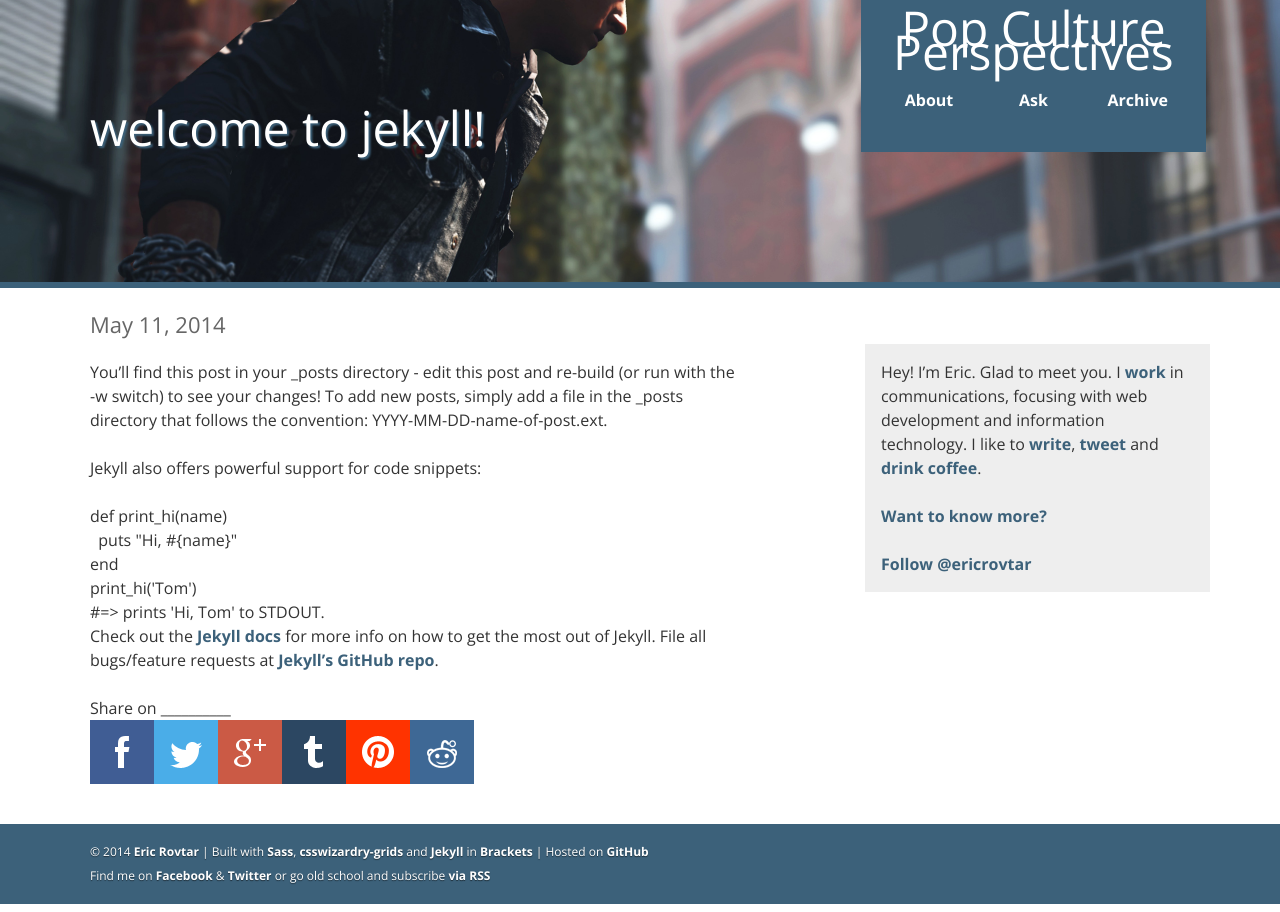
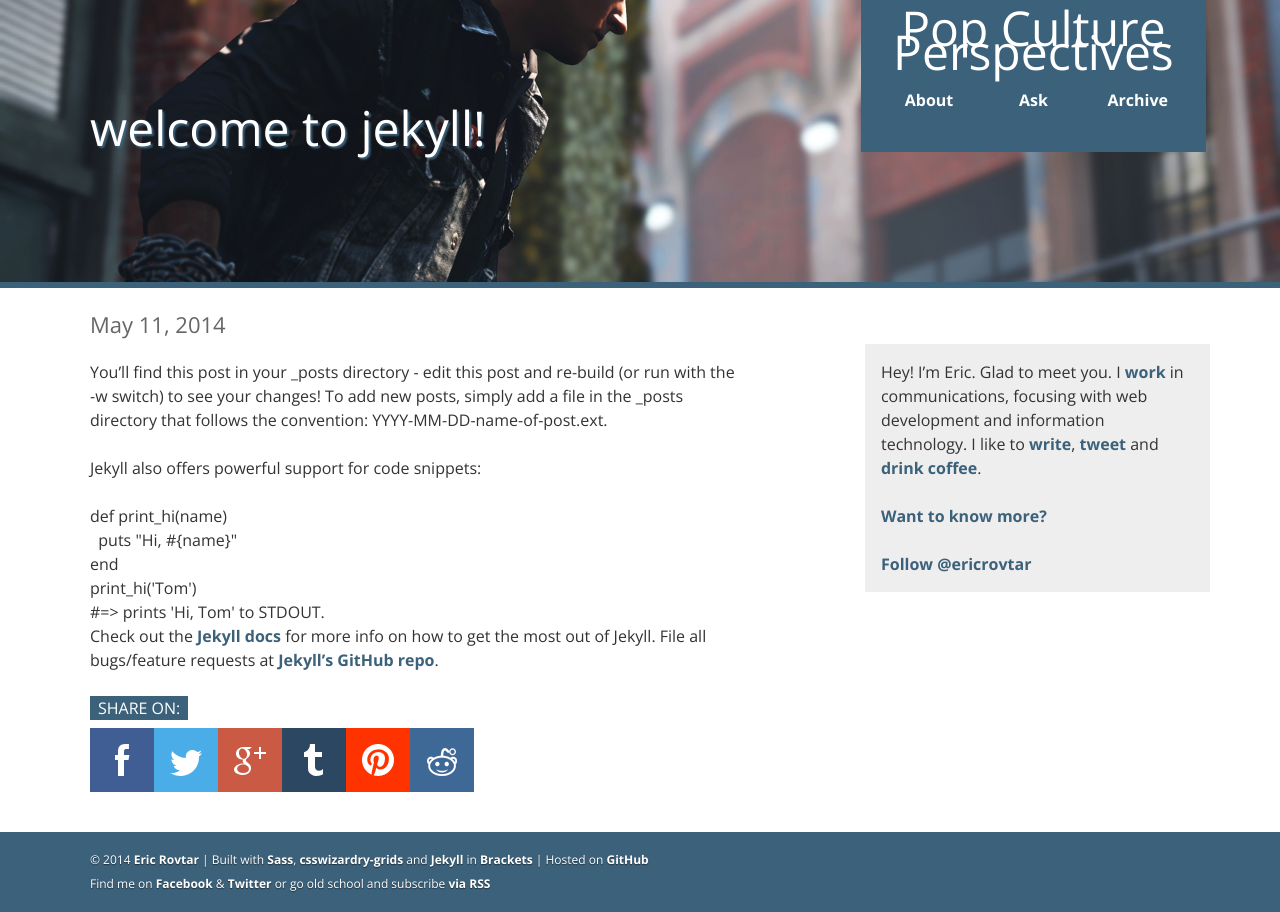
Before and after one commit to ericrovtar/ericrovtar.github.io, a Jekyll site: the page built from _posts/2014-05-11-welcome-to-jekyll.markdown, in a window 1280 px wide. Built offline with Jekyll 4.4.1, drawn with Linux system fonts in a browser that asks for light colours; comment, search, counter and statistics services are not loaded.

Commit message:
Update share__title and classnames

```diff
--- a/_includes/sharing.html
+++ b/_includes/sharing.html
@@ -1,26 +1,29 @@
-Share on __________
+<div class="share__title">
+    Share on:
+</div>
+
 <div class="grid grid--full">
     <div class="grid__item one-tenth square">
-        <div class="shareIcon facebook"></div>
+        <div class="share__tile facebook"></div>
     </div><!--
 
  --><div class="grid__item one-tenth square">
-        <div class="shareIcon twitter"></div>
+        <div class="share__tile twitter"></div>
     </div><!--
 
  --><div class="grid__item one-tenth square">
-        <div class="shareIcon google"></div>
+        <div class="share__tile google"></div>
     </div><!--
 
  --><div class="grid__item one-tenth square">
-    <div class="shareIcon tumblr square"></div>
+        <div class="share__tile tumblr"></div>
     </div><!--
 
  --><div class="grid__item one-tenth square">
-        <div class="shareIcon pinterest"></div>
+        <div class="share__tile pinterest"></div>
     </div><!--
 
  --><div class="grid__item one-tenth square">
-        <div class="shareIcon reddit"></div>
+        <div class="share__tile reddit"></div>
     </div>
 </div> <!-- /grid -->
--- a/styles/styles.css
+++ b/styles/styles.css
@@ -1495,21 +1495,29 @@ body {
   .footer a {
     color: #FFF; }
 
-.shareIcon {
+.share__title {
+  display: inline-block;
+  padding: 0px 0.5em;
+  text-transform: uppercase;
+  background: none repeat scroll 0% 0% #3c617a;
+  color: #FFF;
+  margin: 0px 0px 0.5em; }
+
+.share__tile {
   max-width: 64px;
   max-width: 64px;
   cursor: pointer; }
-  .shareIcon.facebook {
+  .share__tile.facebook {
     background: url("../images/icons/32px/facebook_white.png") no-repeat scroll center center #405d94; }
-  .shareIcon.twitter {
+  .share__tile.twitter {
     background: url("../images/icons/32px/twitter_white.png") no-repeat scroll center center #4aade8; }
-  .shareIcon.google {
+  .share__tile.google {
     background: url("../images/icons/32px/googleplus_white.png") no-repeat scroll center center #cb5a45; }
-  .shareIcon.tumblr {
+  .share__tile.tumblr {
     background: url("../images/icons/32px/tumblr_white.png") no-repeat scroll center center #2c4762; }
-  .shareIcon.pinterest {
+  .share__tile.pinterest {
     background: url("../images/icons/32px/pinterest_white.png") no-repeat scroll center center #ff3300; }
-  .shareIcon.reddit {
+  .share__tile.reddit {
     background: url("../images/icons/32px/reddit_white.png") no-repeat scroll center center #3e6895; }
 
 .square {
```
Also changed, not shown: styles/sass/ui/sharing.scss (+11 -1 lines).
